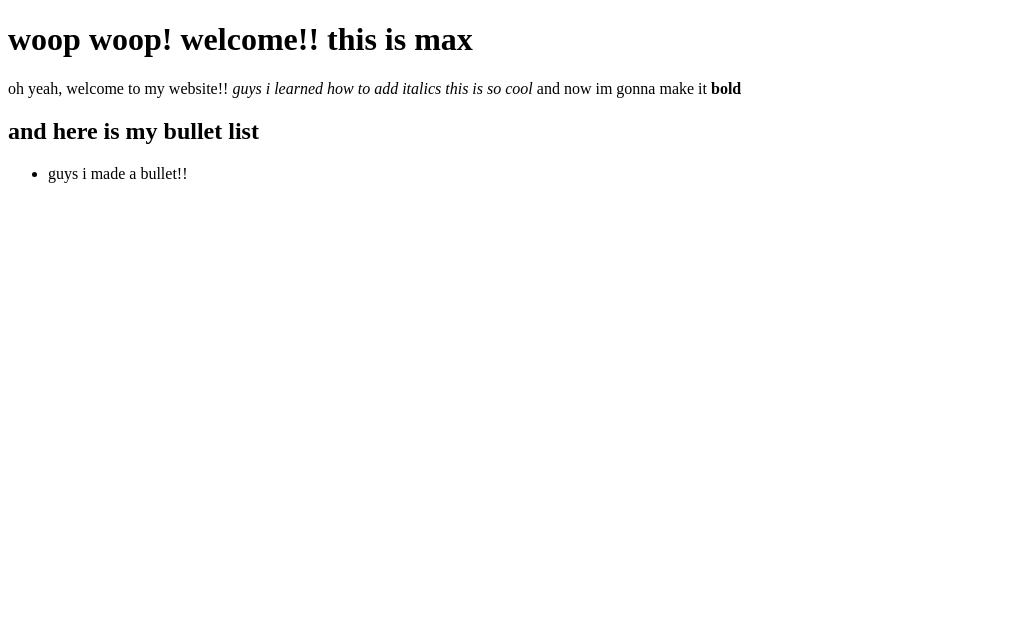
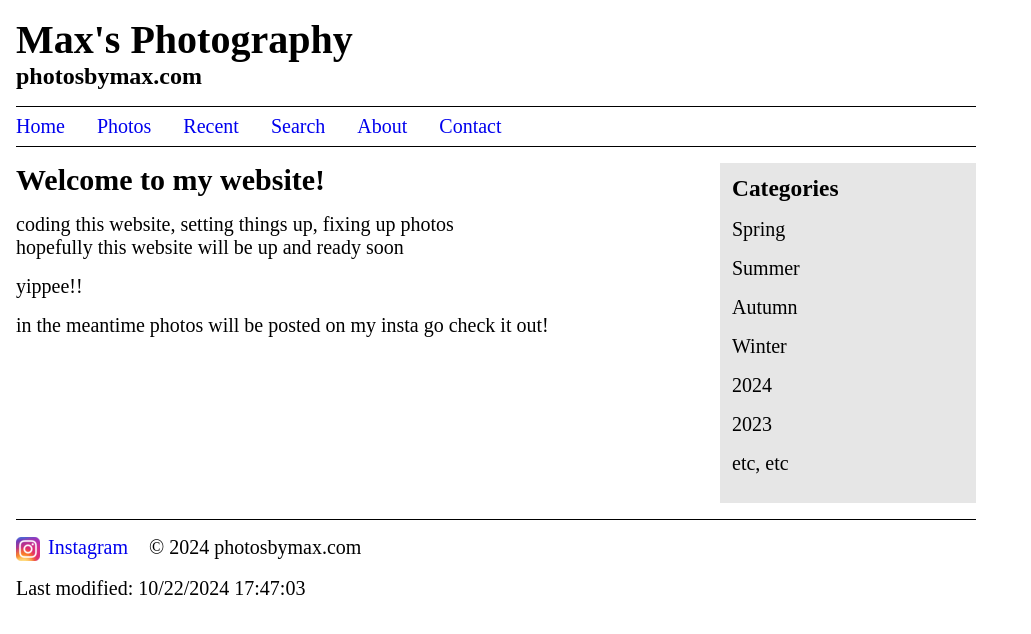
Before and after one commit to qwkt/pbm-temp, a plain HTML site: page index.html in a window 1280 px wide. Shown: the whole page, without its empty margins (0-1031 px from the left). Drawn offline with Linux system fonts and the light colour scheme.

Commit message:
redesign

```diff
--- /dev/null
+++ b/footer.js
@@ -0,0 +1 @@
+document.write("© " + new Date().getFullYear() + " photosbymax.com");
--- a/index.html
+++ b/index.html
@@ -1,15 +1,129 @@
-<!DOCTYPE html>
+<!doctype html>
 <html lang="en">
-        <head>
-            <meta charset="utf-8">
-            <title>Max's Photography awesome site</title>
-        </head>
-        <body>
-            <h1>woop woop! welcome!! this is max</h1>
-            oh yeah, welcome to my website!! <em>guys i learned how to add italics this is so cool</em> and now im gonna make it <strong>bold</strong>
-            <h2>and here is my bullet list</h2>
-            <ul>
-                <li>guys i made a bullet!!</li>
-            </ul>
-        </body>
+    <head>
+        <meta charset="utf-8">
+        <meta name="viewport" content="width=device-width, initial-scale=1.0">
+        <title>Max's Photography - photosbymax.com</title>
+        <style>
+            * {
+                box-sizing: border-box;
+                margin: 0;
+            }
+            body {
+                max-width: 60rem;
+                margin: 1rem;
+                font-size: 1.25rem;
+            }
+            a {
+                font-size: 1.25rem;
+            }
+            header {
+                margin-bottom: 1rem;
+            }
+            .site-logo {
+                float: left;
+                margin-right: 2rem;
+                height: auto;
+                width: 100px;
+            }
+            .subtitle {
+                font-size: 1.5rem;
+                font-weight: bold;
+            }
+            nav {
+                border-bottom: 1px solid black;
+                border-top: 1px solid black;
+                display: flex;
+                margin: 1rem 0;
+                padding: 0.5rem 0;
+            }
+            nav > a {
+                padding-right: clamp(1rem, 2.5vw, 2rem);
+                text-decoration: none;
+            }
+            main {
+                display: flex;
+                flex-wrap: wrap;
+                gap: 2rem;
+                margin: 1rem 0;
+            }
+            article {
+                flex: 3;
+                min-width: 22rem;
+            }
+            aside {
+                background: hsl(0deg 0% 90%);
+                flex: 1;
+                min-width: 16rem;
+                padding: 0.75rem;
+            }
+            h3 {
+                margin-bottom: 1rem;
+            }
+            p:not(.subtitle) {
+                margin-bottom: 1rem;
+            }
+            footer {
+                border-top: 1px solid black;
+                padding: 1rem 0;
+            }
+            footer a {
+                margin-right: 1rem;
+                text-decoration:  none;
+            }
+            .social-icon {
+                margin-right: .5rem;
+                vertical-align: middle;
+            }
+            @media (max-width: 40rem) {
+                .site-logo {
+                    display: none;
+                }
+            }
+        </style>
+    </head>
+    <body>
+        <header>
+<!--        <img src="images/s_logo.png" alt="siteLogo" class="site-logo"> -->
+            <h1>Max's Photography</h1>
+            <p class="subtitle">photosbymax.com</p>
+        </header>
+        <nav>
+            <a href="#">Home</a>
+            <a href="#">Photos</a>
+            <a href="#">Recent</a>
+            <a href="#">Search</a>
+            <a href="#">About</a>
+            <a href="#">Contact</a>
+        </nav>
+        <main>
+            <article>
+                <header>
+                    <h2>Welcome to my website!</h2>
+                </header>
+                <pr>coding this website, setting things up, fixing up photos</pr>
+                <p>hopefully this website will be up and ready soon</p>
+                <p>yippee!!</p>
+                <p>in the meantime photos will be posted on my insta go check it out!</p>
+            </article>
+            <aside>
+                <h3>Categories</h3>
+                <p>Spring</p>
+                <p>Summer</p>
+                <p>Autumn</p>
+                <p>Winter</p>
+                <p>2024</p>
+                <p>2023</p>
+                <p>etc, etc</p>
+            </aside>
+        </main>
+
+        <footer>
+            <a href="https://instagram.com/"><img src="images/insta_icon.png" class="social-icon" alt="Instagram logo">Instagram</a>
+            <script src="footer.js">
+            </script>
+        </footer>
+        <script>document.write("Last modified: " + document.lastModified);
+        </script>
+    </body>
 </html>
```
Also changed, not shown: images/insta_icon.png (added).
